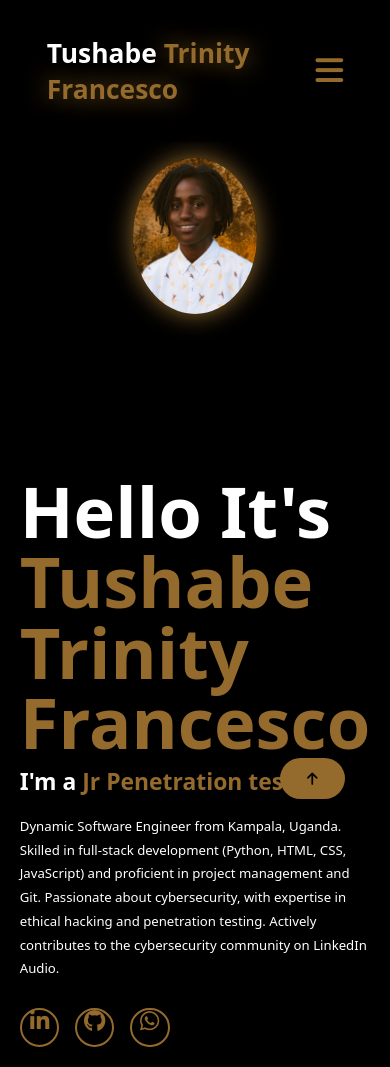
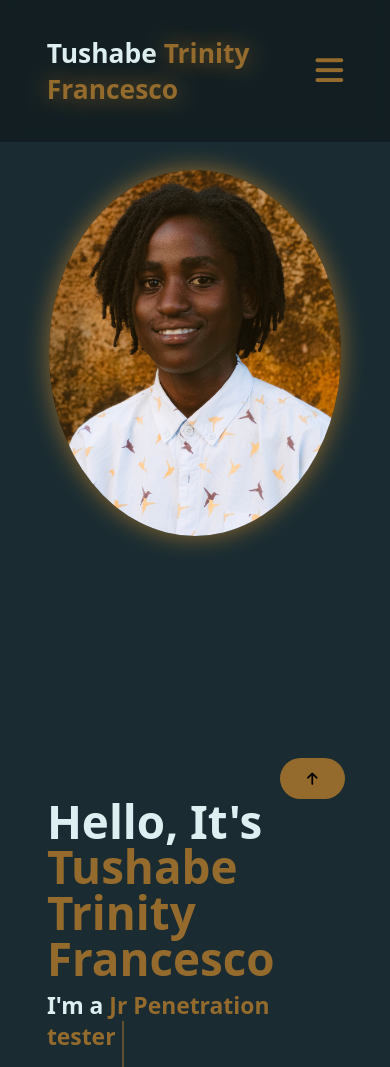
Before and after one commit to TrinityTushabe/Personal-Site, a plain HTML site: page index.html in a window 390 px wide. Shown: the top 1067 px of the page. Drawn offline with Linux system fonts and the light colour scheme.

Commit message:
Added new css and removed the black background

```diff
--- a/index.html
+++ b/index.html
@@ -37,10 +37,11 @@
             <a href="#contact-us">Contact</a>
         </nav>
         </header>
+        <br>
 
         <section class="home" id="home">
             <div class="home-content">
-                <h1>Hello It's <span> Tushabe Trinity Francesco</span></h1>
+                <h1>Hello, It's <span> Tushabe Trinity Francesco</span></h1>
                 <h3 class="text-animation">I'm a <span></span></h3>
                 <p>Dynamic Software Engineer from Kampala, Uganda. Skilled in full-stack development (Python, HTML, CSS, JavaScript) and proficient in project management and Git. Passionate about cybersecurity, with expertise in ethical hacking and penetration testing. Actively contributes to the cybersecurity community on LinkedIn Audio.</p>
                 <div class="social-icons">
--- a/styles.css
+++ b/styles.css
@@ -16,9 +16,9 @@
   box-sizing: border-box;
 }
 :root{
-  --bg-color:#000000;
-  --second-bg-color: #131313;
-  --text-color: white;
+  --bg-color:#1a2c32;
+  --second-bg-color: #2d464c;
+  --text-color: #ddeff0;
   --main-color:#946B2D;
 }
 html{
@@ -135,10 +135,8 @@ body{
   display: none;
 }
 section{
-  /* display: flex; */
 	justify-content: center;
 	align-items: center;
-  min-height: 100vh;
   padding: 5rem 12% 10rem;
 }
 .home{
@@ -146,6 +144,7 @@ section{
   align-items: center;
   justify-content: center;
   gap: 15rem;
+  margin-bottom: 90px;
 }
 .home-content{
   display: flex;
@@ -153,7 +152,7 @@ section{
   align-items: baseline;
   text-align: left;
   justify-content: center;
-  margin-top: 3rem;
+  margin-top: 16rem;
 }
 span{
   color: var(--main-color);
@@ -167,7 +166,7 @@ span{
   font-size: 3.5rem;
 }
 .home-content h1{
-  font-size: 7rem;
+  font-size: 5rem;
   font-weight: 700;
   margin-top: 1.5rem;
   line-height: 1;
@@ -178,7 +177,7 @@ span{
 .home-img img{
   position: relative;
   top: 3rem;
-  width: 32vw;
+  width: 25vw;
   border-radius: 50%;
   box-shadow: 0 0 25px var(--main-color);
   cursor: pointer;
@@ -190,8 +189,8 @@ span{
               0 0 100px var(--main-color);
 }
 .home-content p{
-  font-size: 1.5rem;
-  font-weight: 500;
+  font-size: 2rem;
+  font-weight: 300;
   line-height: 1.8;
   max-width: 1000px;
 }
@@ -324,7 +323,7 @@ span{
   }
 }
 .heading{
-  font-size: 5rem;
+  font-size: 3.5rem;
   text-align: center;
   margin: 3rem 0;
 }
@@ -342,7 +341,7 @@ span{
   opacity: 0.9;
 }
 .skills:hover{
-  transform: scale(1.1);
+  transform: scale(0.9);
 }
 ul {
   list-style: none;
@@ -457,7 +456,7 @@ li {
   display: flex;
   justify-content: center;
   align-items: center;
-  min-height: 100vh;
+  /* min-height: 100vh; */
 }
 
 .contact {
@@ -991,15 +990,12 @@ p {
       font-size: 2.6rem;
   }
   .home-content h1{
-      font-size: 8rem;
-      margin-top: 3rem;
+      font-size: 5.2rem;
+
   }
   .home-content p{
       max-width: 600px;
       margin: 0 auto;
-  }
-  .home-img img{
-      max-width: 600px;
   }
 
 }
@@ -1029,3 +1025,15 @@ p {
      font-size: 14px;
   }
  }
+
+@media screen and (max-width: 768px) {
+  .home-img img {
+    width: 50vw; /* Adjust the width for smaller screens */
+  }
+}
+
+@media screen and (max-width: 480px) {
+  .home-img img {
+    width: 75vw; /* Adjust the width for even smaller screens */
+  }
+}
```
